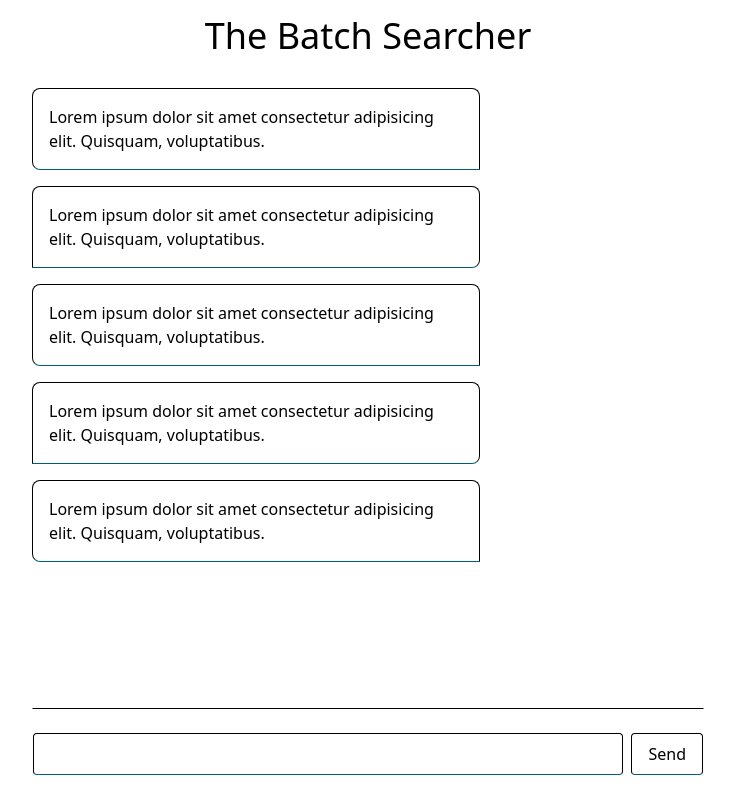
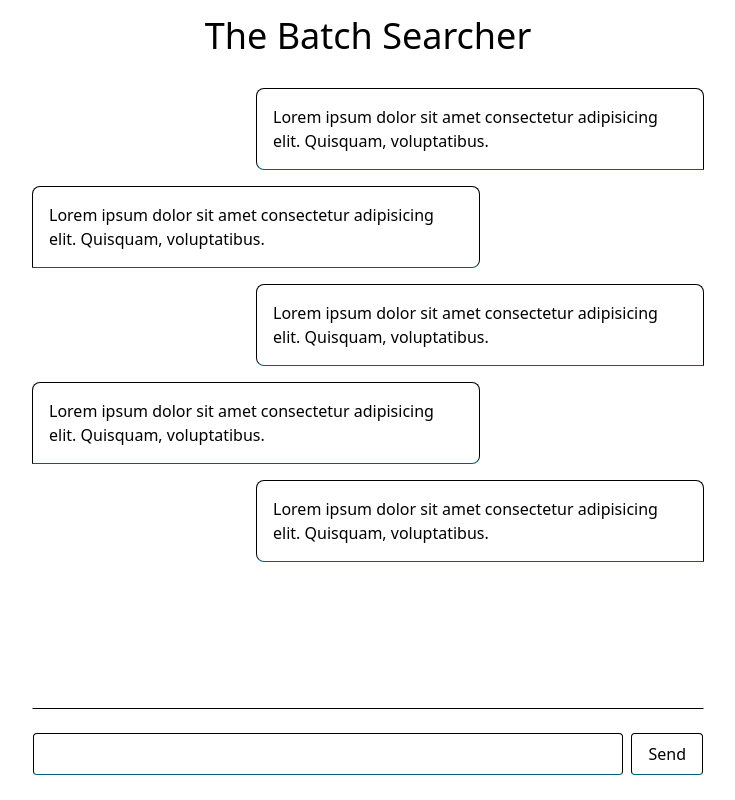
Before and after one commit to AyanoNK/the-batch-rag, a React (Vite) app in the folder frontend/: page / in a window 1280 px wide. Shown: the whole page, without its empty margins (272-1007 px from the left). Built offline with nearby package versions, Linux system fonts and the light colour scheme.

Commit message:
add message bubble hoc

```diff
--- a/frontend/src/App.tsx
+++ b/frontend/src/App.tsx
@@ -1,4 +1,5 @@
 import React, { useEffect, useState } from "react";
+import ChatBubble from "./components/ChatBubble";
 
 type ListItem = {
   id: number;
@@ -34,7 +35,7 @@ const li: ListItem[] = [
   },
 ];
 export default function App() {
-  const [items, setItems] = useState<ListItem[]>(li);
+  const [messages, setMessages] = useState<ListItem[]>(li);
 
   const handleScrollToBottom = () => {
     window.scrollTo({ top: 10000, behavior: "smooth" });
@@ -42,7 +43,7 @@ export default function App() {
 
   useEffect(() => {
     handleScrollToBottom();
-  }, [items]);
+  }, [messages]);
 
   const formOnSubmit = (event: React.FormEvent<HTMLFormElement>) => {
     event.preventDefault();
@@ -52,7 +53,7 @@ export default function App() {
 
     if (!inputText) return;
 
-    setItems((prevValue: ListItem[]) => [
+    setMessages((prevValue: ListItem[]) => [
       ...prevValue,
       {
         id: prevValue.length + 1,
@@ -75,17 +76,8 @@ export default function App() {
         id="messages-list"
         className="-z-10 flex w-full max-w-2xl flex-col gap-4 pb-24"
       >
-        {items.map((item) => (
-          <div
-            key={`item-${item.id}`}
-            className={`flex w-full justify-${item.isUser ? "end" : "start"}`}
-          >
-            <div
-              className={`max-w-md rounded-t-lg ${item.isUser ? "rounded-bl-lg" : "rounded-br-lg"} border border-b-cyan-800 p-4`}
-            >
-              <span>{item.text}</span>
-            </div>
-          </div>
+        {messages.map((message) => (
+          <ChatBubble message={message} key={`item-${message.id}`} />
         ))}
       </div>
       <form
--- /dev/null
+++ b/frontend/src/components/ChatBubble.tsx
@@ -0,0 +1,16 @@
+import { JSX } from "react";
+import { ChatMessage } from "../types/ChatMessage";
+import LLMMessage from "./LLMResponse";
+import UserMessage from "./UserQuery";
+
+
+interface ChatBubbleProps {
+  message: ChatMessage;
+}
+
+export default function ChatBubble({message}: ChatBubbleProps): JSX.Element {
+  if (message.isUser) {
+    return <UserMessage message={message} />;
+  }
+  return <LLMMessage message={message} />;
+}
--- /dev/null
+++ b/frontend/src/components/LLMResponse.tsx
@@ -0,0 +1,16 @@
+import { JSX } from "react";
+import { ChatMessage } from "../types/ChatMessage";
+
+interface LLMMessageProps {
+  message: ChatMessage;
+}
+
+export default function LLMMessage({ message }: LLMMessageProps): JSX.Element {
+  return (
+    <div className="flex w-full justify-start">
+      <div className="max-w-md rounded-t-lg rounded-br-lg border border-b-cyan-800 p-4">
+        <span>{message.text}</span>
+      </div>
+    </div>
+  );
+}
--- /dev/null
+++ b/frontend/src/components/UserQuery.tsx
@@ -0,0 +1,15 @@
+import { ChatMessage } from "../types/ChatMessage";
+
+interface UserMessageProps {
+  message: ChatMessage;
+}
+
+export default function UserMessage({ message }: UserMessageProps) {
+  return (
+    <div className="flex w-full justify-end">
+      <div className="max-w-md rounded-t-lg rounded-bl-lg border border-b-cyan-800 p-4">
+        <span>{message.text}</span>
+      </div>
+    </div>
+  );
+}
--- /dev/null
+++ b/frontend/src/types/ChatMessage.ts
@@ -0,0 +1,5 @@
+export type ChatMessage = {
+  id: number;
+  text: string;
+  isUser: boolean;
+};
```
